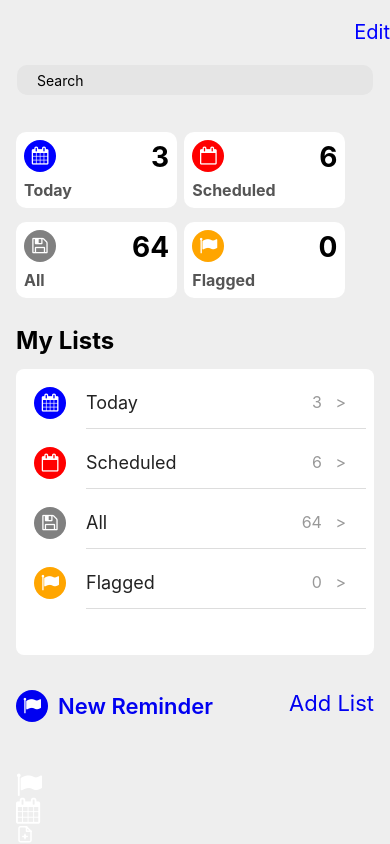
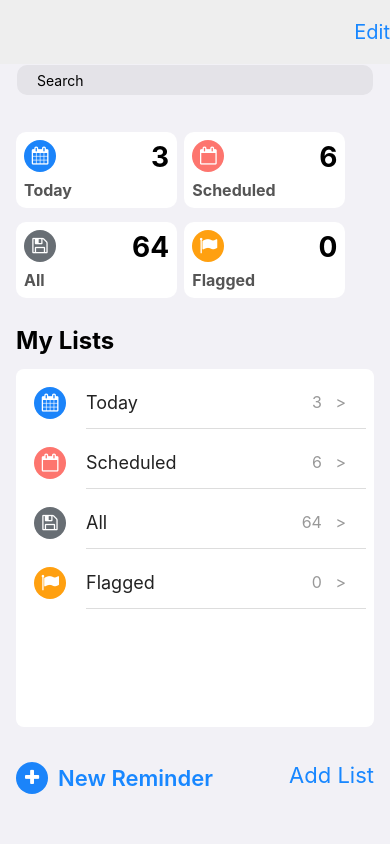
Before and after one commit to locksiDesmond/reminder-app, a React Native app: screen /Home in a window 390 px wide. Built offline with nearby package versions, Linux system fonts and the light colour scheme.

Commit message:
chore: add react native icon

```diff
--- a/api/index.ts
+++ b/api/index.ts
@@ -4,27 +4,27 @@ export const lists = [
     title: 'Today',
     count: 3,
     icon: 'calendar',
-    iconColor: '#0000ff',
+    iconColor: '#1b84fa',
   },
   {
     title: 'Scheduled',
     id: 2,
     count: 6,
-    iconColor: 'red',
+    iconColor: '#fd756e',
     icon: 'calendar-o',
   },
   {
     title: 'All',
     id: 3,
     count: 64,
-    iconColor: 'gray',
+    iconColor: '#686e74',
     icon: 'save',
   },
   {
     id: 4,
     title: 'Flagged',
     count: 0,
-    iconColor: 'orange',
+    iconColor: '#ffa010',
     icon: 'flag',
   },
 ];
--- a/components/button-bottom/ButtonBottom.tsx
+++ b/components/button-bottom/ButtonBottom.tsx
@@ -7,7 +7,7 @@ const ButtonBottom = () => {
     <View style={styles.container}>
       <TouchableOpacity onPress={() => console.log('first')}>
         <View style={styles.newReminderWrapper}>
-          <IconWrapper />
+          <IconWrapper iconName="plus" iconColor="#1b84fa" />
           <Text style={styles.newReminderText}>New Reminder</Text>
         </View>
       </TouchableOpacity>
@@ -32,13 +32,13 @@ const styles = StyleSheet.create({
     fontSize: 22,
     fontWeight: '600',
     marginLeft: 10,
-    color: '#0000f1',
+    color: '#1887ff',
     textAlign: 'center',
   },
   newList: {
     fontSize: 22,
     fontWeight: '400',
-    color: '#0000f1',
+    color: '#1887ff',
     textAlign: 'center',
   },
 });
--- a/components/edit-button/EditButton.tsx
+++ b/components/edit-button/EditButton.tsx
@@ -7,7 +7,7 @@ const EditButton = () => {
       <Text
         style={{
           fontSize: 20,
-          color: '#0000ff',
+          color: '#1887ff',
           textTransform: 'capitalize',
         }}>
         Edit
--- a/components/list-card/ListCard.tsx
+++ b/components/list-card/ListCard.tsx
@@ -25,7 +25,7 @@ const styles = StyleSheet.create({
     paddingLeft: 10,
   },
   icon: {
-    backgroundColor: '#0000f1',
+    backgroundColor: '#1b84fa',
     borderRadius: 40,
     height: 32,
     width: 32,
--- a/components/search/Search.tsx
+++ b/components/search/Search.tsx
@@ -14,7 +14,7 @@ const Search = () => {
 const styles = StyleSheet.create({
   input: {
     height: 30,
-    backgroundColor: '#e5e5e5',
+    backgroundColor: '#e4e3e8',
     margin: 1,
     padding: 4,
     paddingLeft: 20,
--- a/screens/Home.tsx
+++ b/screens/Home.tsx
@@ -10,15 +10,12 @@ import FeatherIcon from "react-native-vector-icons/Feather";
 
 const Home = ({ navigation }: any) => {
   return (
-    <SafeAreaView style={{ flex: 1, backgroundColor: "#eeeeee" }}>
+    <SafeAreaView style={{ flex: 1, backgroundColor: "#f2f1f6" }}>
       <Container>
         <Search />
         <Sections navigation={navigation} />
         <MyList navigation={navigation} />
         <ButtonBottom />
-        <Icon name="flag" size={26} color="white" />
-        <Icon name="calendar" size={26} color="white" />
-        <FeatherIcon name={"file-plus"} size={18} color="white" />
       </Container>
     </SafeAreaView>
   );
```
